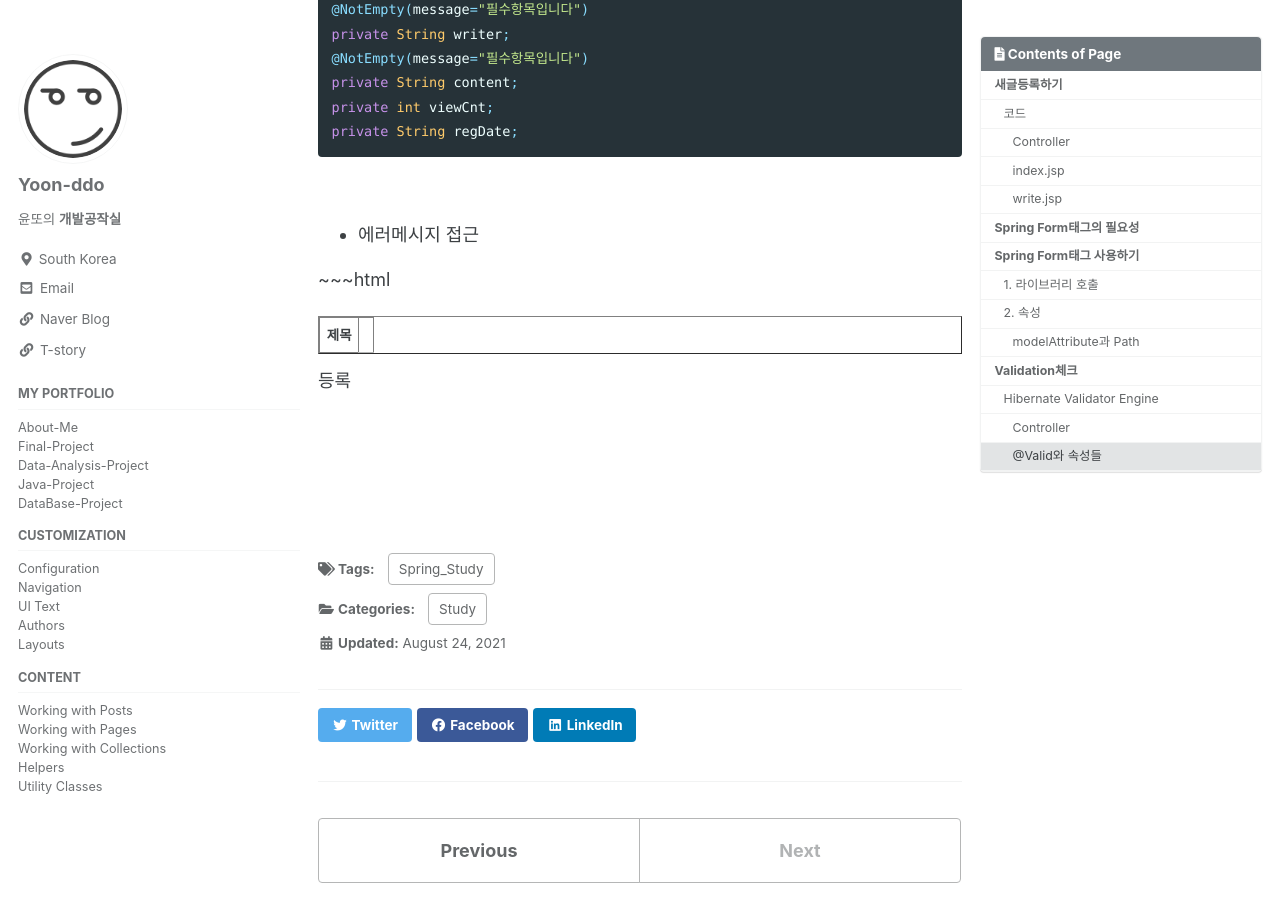
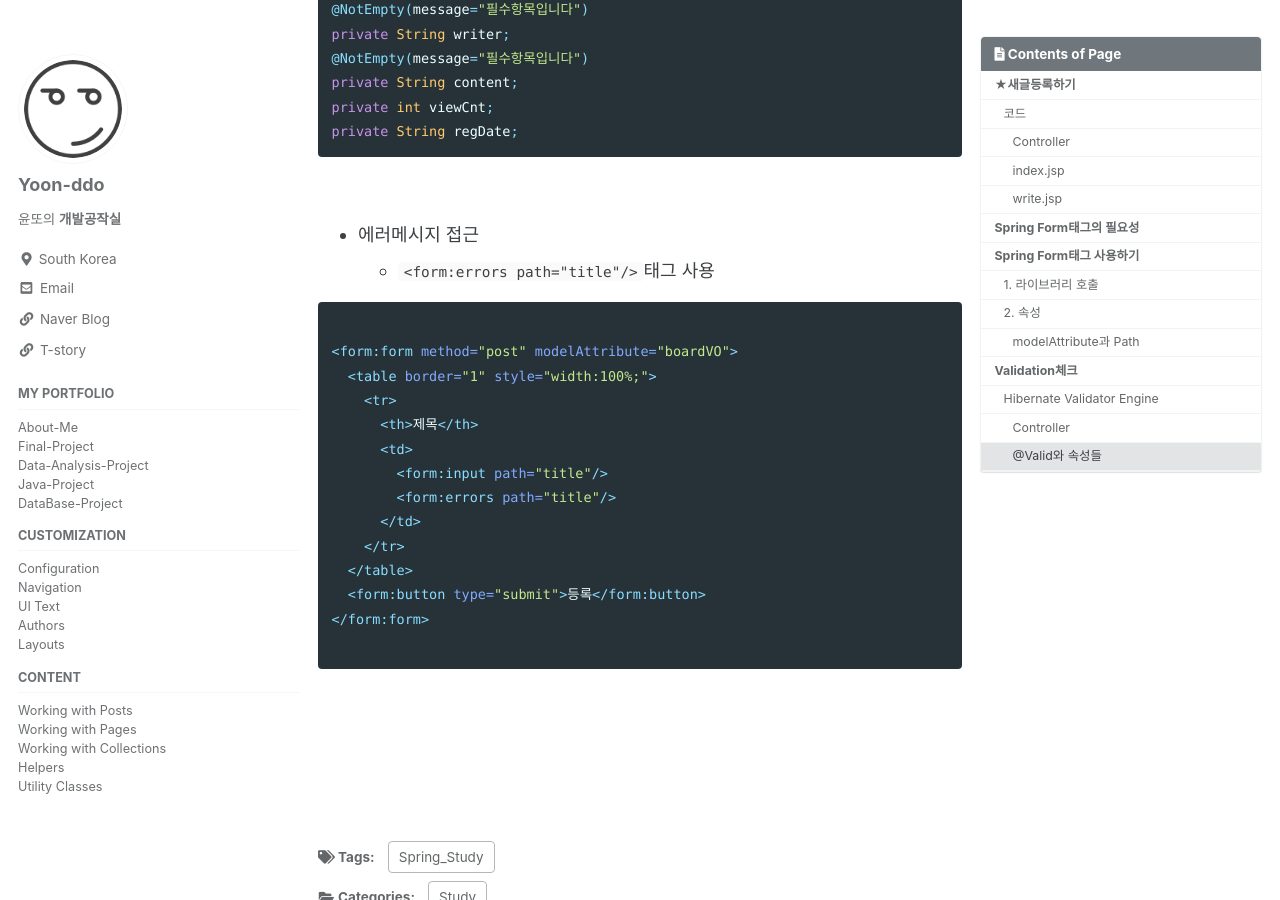
Before and after one commit to Yoon-ddo/Yoon-ddo.github.io, a Jekyll site: the page built from _posts/2021-08-24-Spring08_스프링 폼태그.md, in a window 1280 px wide and 900 px high, scrolled down 4818 px. Built offline with Jekyll 4.4.1, drawn with Linux system fonts in a browser that asks for light colours; cached includes are drawn as plain includes.

Commit message:
Update 2021-08-24-Spring08_스프링 폼태그.md

```diff
--- a/_posts/2021-08-24-Spring08_스프링 폼태그.md
+++ b/_posts/2021-08-24-Spring08_스프링 폼태그.md
@@ -13,7 +13,7 @@ tags:
 
 <br><br>
 
-# 새글등록하기
+# ★새글등록하기
 * URI가 `/board/write`일때 새글등록폼(GET)과 새글등록(POST) 기능이 작동하도록 한다.
 
 
@@ -193,6 +193,7 @@ private String regDate;
 <br>
 
 * 에러메시지 접근
+  - `<form:errors path="title"/>`태그 사용
 
 ~~~html
 
@@ -209,10 +210,7 @@ private String regDate;
   <form:button type="submit">등록</form:button>
 </form:form>
 
-
-
-
-
+~~~
 
 
 <br><br><br><br>
```
